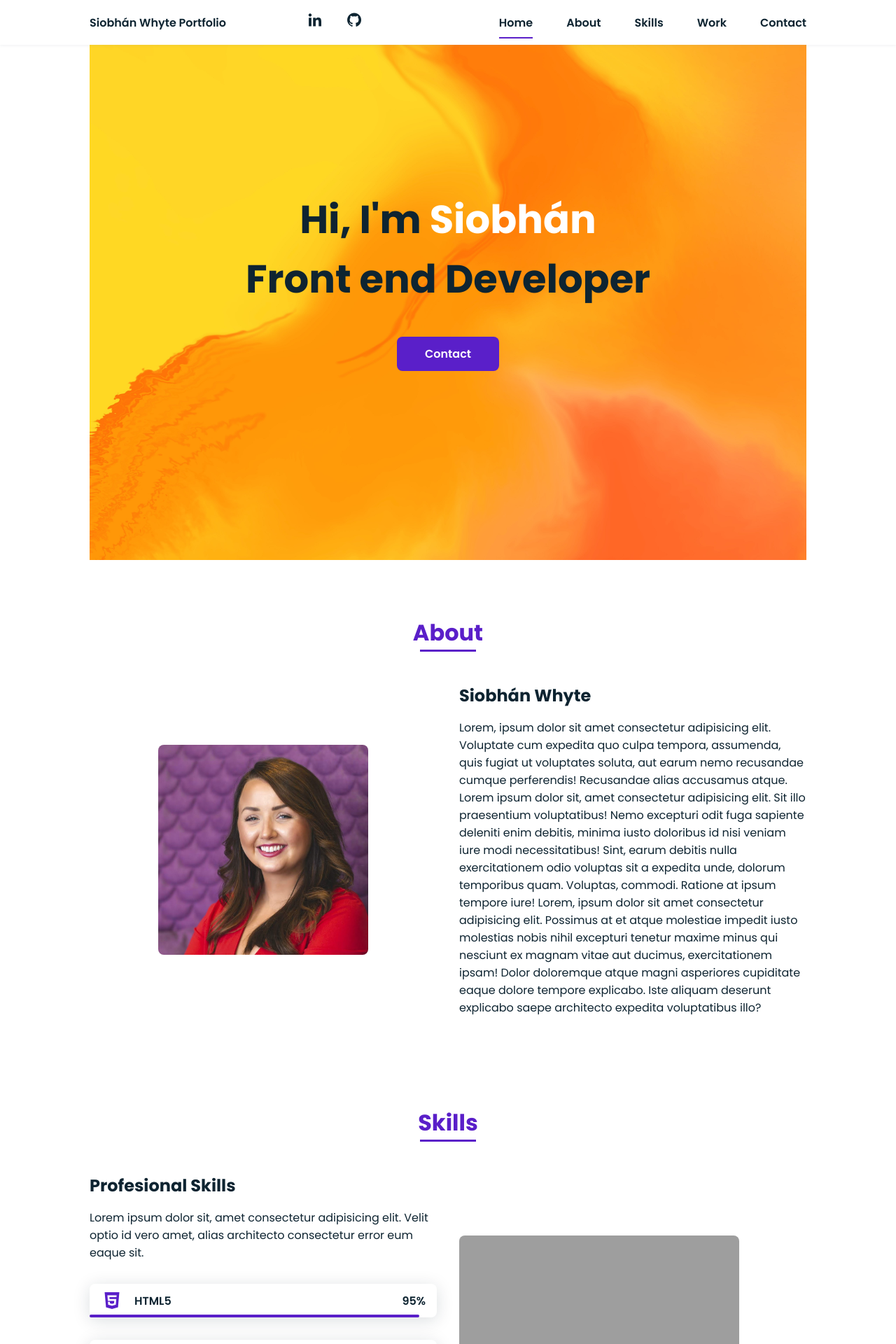
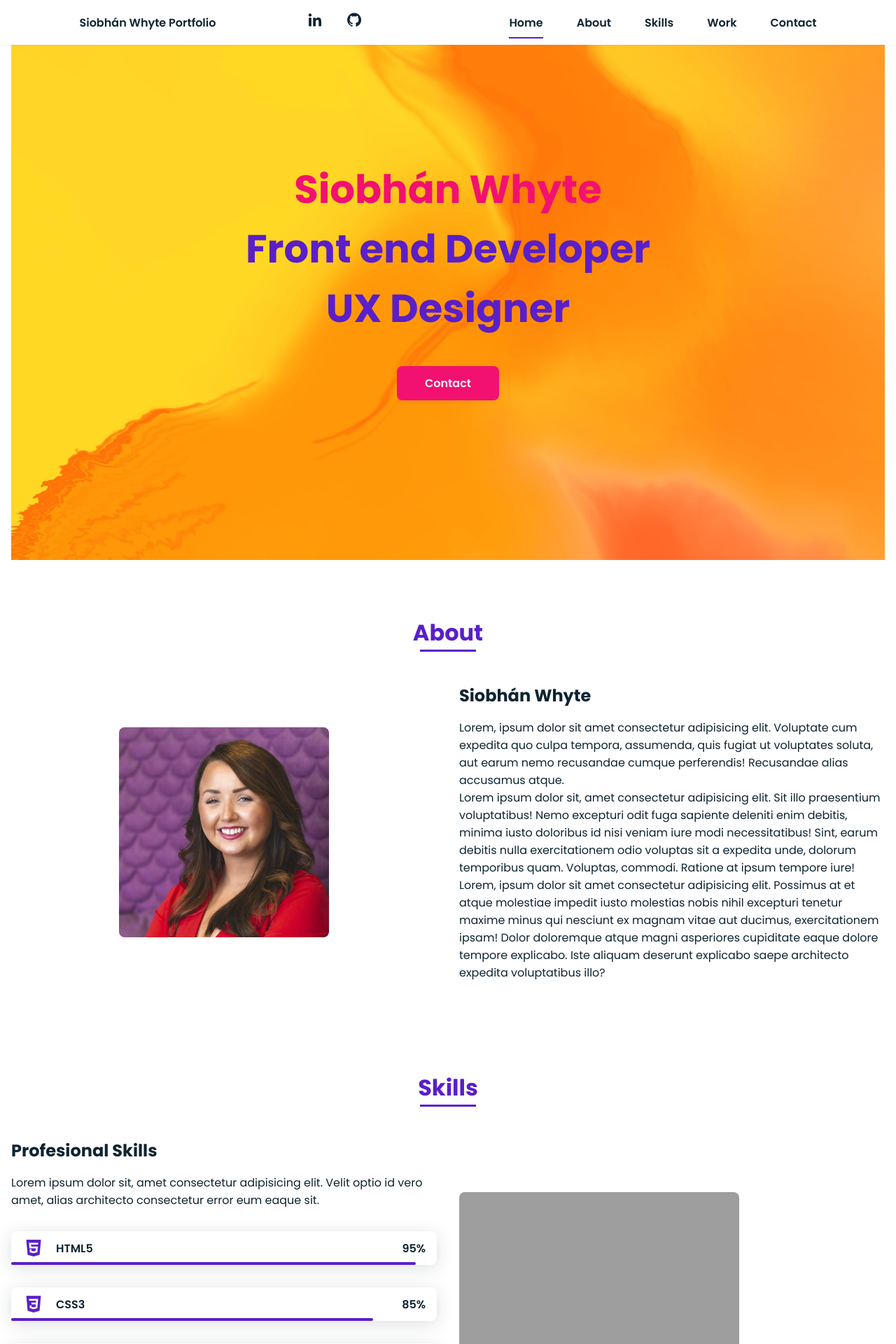
Before and after one commit to siobhanPortfolio/portfolio, a Flask app: page / in a window 1280 px wide. Shown: the top 1920 px of the page at 70% size. Run offline with Flask 2, Linux system fonts and the light colour scheme; grey boxes are pictures that could not be loaded.

Commit message:
margin edits

```diff
--- a/templates/index.html
+++ b/templates/index.html
@@ -36,7 +36,7 @@
       <!--===== HOME =====-->
       <section class="home bd-grid" id="home">
         <div class="home__data">
-            <h1 class="home__title">Hi, I'm <span class="home__title-color">Siobhán</span><br> Front end Developer</h1>
+            <h1 class="home__title"><span class="home__title-color">Siobhán Whyte</span><br> <span class="home__description">Front end Developer <br> UX Designer</h1></span>
 
             <a href="#" class="button">Contact</a>
 
@@ -163,7 +163,7 @@
               </form>
           </div>
       </section>
-  </main>
+    </main>
 
   <!--===== FOOTER =====-->
   <footer class="footer">
--- a/templates/style.css
+++ b/templates/style.css
@@ -6,7 +6,7 @@
   --font-semi: 600;
 }
 
-/*===== Colores =====*/
+/*===== Colours =====*/
 :root{
   --first-color: #5a1fc9;
   --second-color: #0E2431;
@@ -27,7 +27,7 @@
   }
 }
 
-/*===== Margenes =====*/
+/*===== Margins =====*/
 :root{
   --mb-1: 0.5rem;
   --mb-2: 1rem;
@@ -102,7 +102,7 @@ img{
 
 /*===== LAYOUT =====*/
 .bd-grid{
-  max-width: 1024px;
+
   display: grid;
   grid-template-columns: 100%;
   grid-column-gap: 2rem;
@@ -124,7 +124,7 @@ img{
 .nav{
   height: var(--header-height);
   display: flex;
-  justify-content: space-between;
+  justify-content:space-evenly;
   align-items: center;
   font-weight: var(--font-semi);
 }
@@ -190,7 +190,7 @@ img{
   row-gap: 1rem;
   background-image: url(./static/images/splash.jpg);
   background-size: cover;
-  margin: 0 auto;
+  padding: 2rem 0;
 }
 .home__data{
   align-self: center;
@@ -200,7 +200,10 @@ img{
   margin-bottom: var(--mb-5);
 }
 .home__title-color{
-  color: white;
+  color: #f21170;
+}
+.home__description {
+  color: var(--first-color);
 }
 .home__social{
   display: flex;
@@ -226,7 +229,7 @@ img{
 /*BUTTONS*/
 .button{
   display: inline-block;
-  background-color: var(--first-color);
+  background-color:  #f21170;
   color: #fff;
   padding: .75rem 2.5rem;
   font-weight: var(--font-semi);
```
